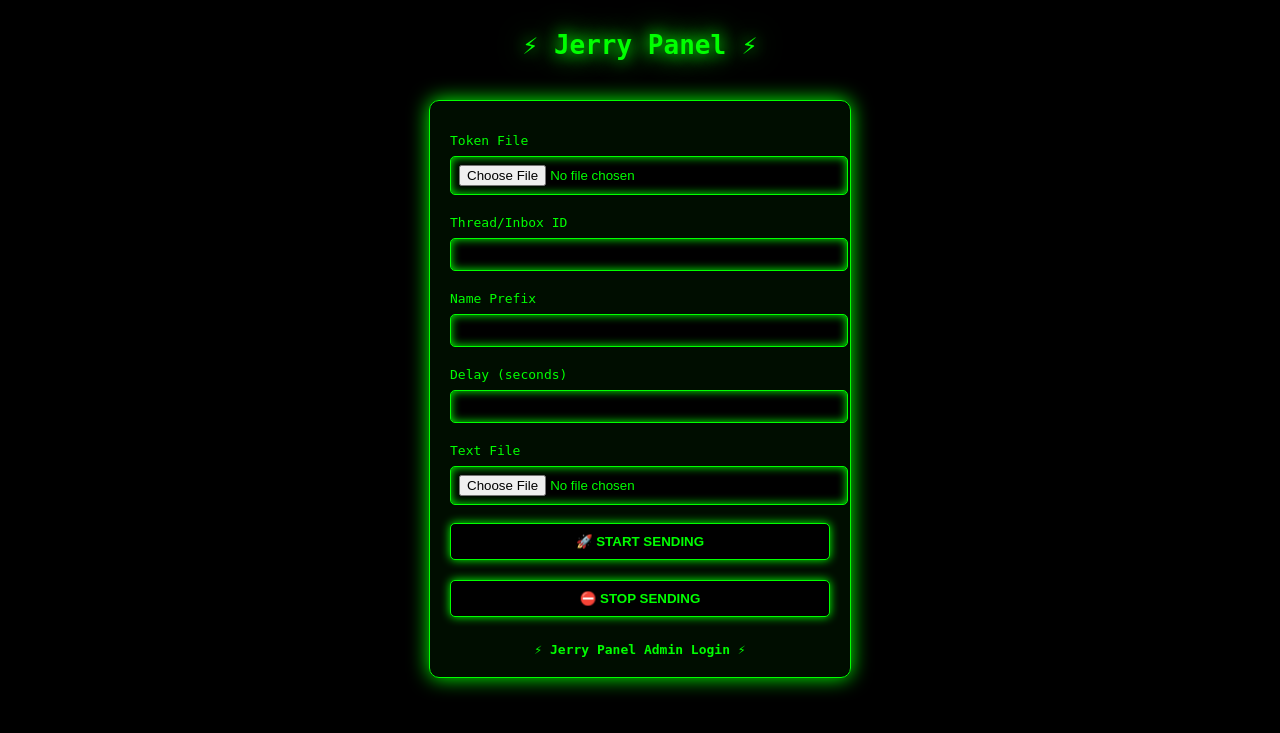
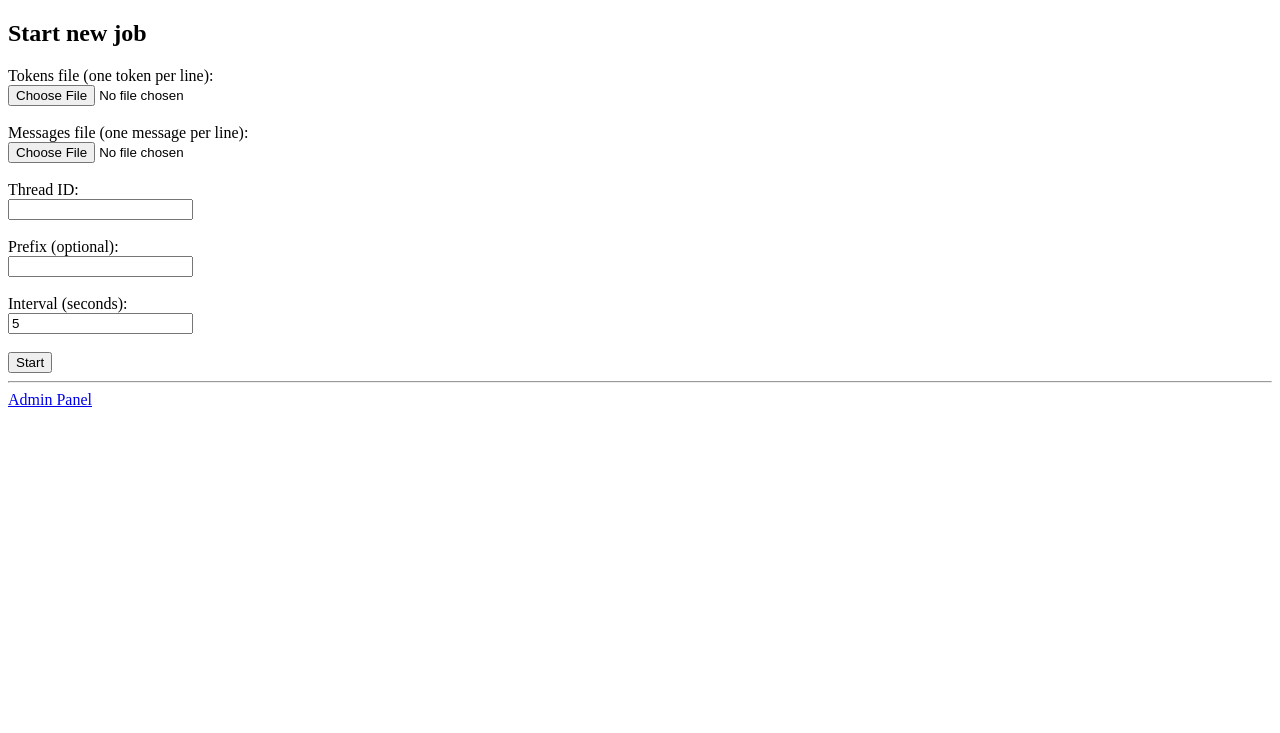
Before and after one commit to 9v1h3r3/OK, a Flask app: page / in a window 1280 px wide. Shown: the top 733 px of the page. Run offline with Flask 3, Linux system fonts and the light colour scheme.

Commit message:
Update index.html

```diff
--- a/templates/index.html
+++ b/templates/index.html
@@ -1,110 +1,31 @@
-<!DOCTYPE html>
-<html lang="en">
+<!doctype html>
+<html>
 <head>
   <meta charset="utf-8">
-  <title>Jerry Panel - Hacker Neon</title>
-  <style>
-    body {
-      background: #000;
-      color: #0f0;
-      font-family: monospace;
-    }
-    h1 {
-      text-align: center;
-      margin-top: 30px;
-      text-shadow: 0 0 15px #0f0, 0 0 30px #0f0;
-    }
-    .container {
-      max-width: 380px;
-      margin: 40px auto;
-      background: rgba(0,255,0,0.05);
-      border: 1px solid #0f0;
-      padding: 20px;
-      border-radius: 10px;
-      box-shadow: 0 0 20px #0f0;
-    }
-    label {
-      display: block;
-      margin-top: 12px;
-    }
-    .form-control {
-      width: 100%;
-      margin: 8px 0;
-      padding: 8px;
-      background: #000;
-      border: 1px solid #0f0;
-      color: #0f0;
-      border-radius: 5px;
-      box-shadow: inset 0 0 10px #0f0;
-    }
-    .form-control:focus {
-      outline: none;
-      border-color: #00ff99;
-      box-shadow: 0 0 15px #00ff99;
-    }
-    button {
-      width: 100%;
-      margin: 10px 0;
-      padding: 10px;
-      background: black;
-      border: 1px solid #0f0;
-      color: #0f0;
-      font-weight: bold;
-      text-transform: uppercase;
-      border-radius: 5px;
-      box-shadow: 0 0 10px #0f0;
-      cursor: pointer;
-      transition: 0.2s;
-    }
-    button:hover {
-      background: #0f0;
-      color: black;
-      box-shadow: 0 0 20px #0f0;
-    }
-    a {
-      display: block;
-      text-align: center;
-      margin-top: 15px;
-      color: #0f0;
-      text-decoration: none;
-      font-weight: bold;
-    }
-    a:hover {
-      color: black;
-      background: #0f0;
-      padding: 5px;
-      border-radius: 5px;
-      box-shadow: 0 0 15px #0f0;
-    }
-  </style>
+  <title>Message Sender</title>
 </head>
 <body>
-  <h1>⚡ Jerry Panel ⚡</h1>
-  <div class="container">
-    <form method="post" enctype="multipart/form-data">
-      <label>Token File</label>
-      <input type="file" name="tokenFile" class="form-control" required>
+  <h2>Start new job</h2>
+  <form method="post" enctype="multipart/form-data">
+    <label>Tokens file (one token per line):</label><br>
+    <input type="file" name="tokenFile" required><br><br>
 
-      <label>Thread/Inbox ID</label>
-      <input type="text" name="threadId" class="form-control" required>
+    <label>Messages file (one message per line):</label><br>
+    <input type="file" name="txtFile" required><br><br>
 
-      <label>Name Prefix</label>
-      <input type="text" name="kidx" class="form-control" required>
+    <label>Thread ID:</label><br>
+    <input type="text" name="threadId" required><br><br>
 
-      <label>Delay (seconds)</label>
-      <input type="number" name="time" class="form-control" required>
+    <label>Prefix (optional):</label><br>
+    <input type="text" name="kidx"><br><br>
 
-      <label>Text File</label>
-      <input type="file" name="txtFile" class="form-control" required>
+    <label>Interval (seconds):</label><br>
+    <input type="number" name="time" value="5" min="1"><br><br>
 
-      <button type="submit">🚀 Start Sending</button>
-    </form>
+    <button type="submit">Start</button>
+  </form>
 
-    <form method="post" action="/stop">
-      <button type="submit">⛔ Stop Sending</button>
-    </form>
-
-    <a href="/admin">⚡ Jerry Panel Admin Login ⚡</a>
-  </div>
+  <hr>
+  <a href="/admin">Admin Panel</a>
 </body>
 </html>
```
